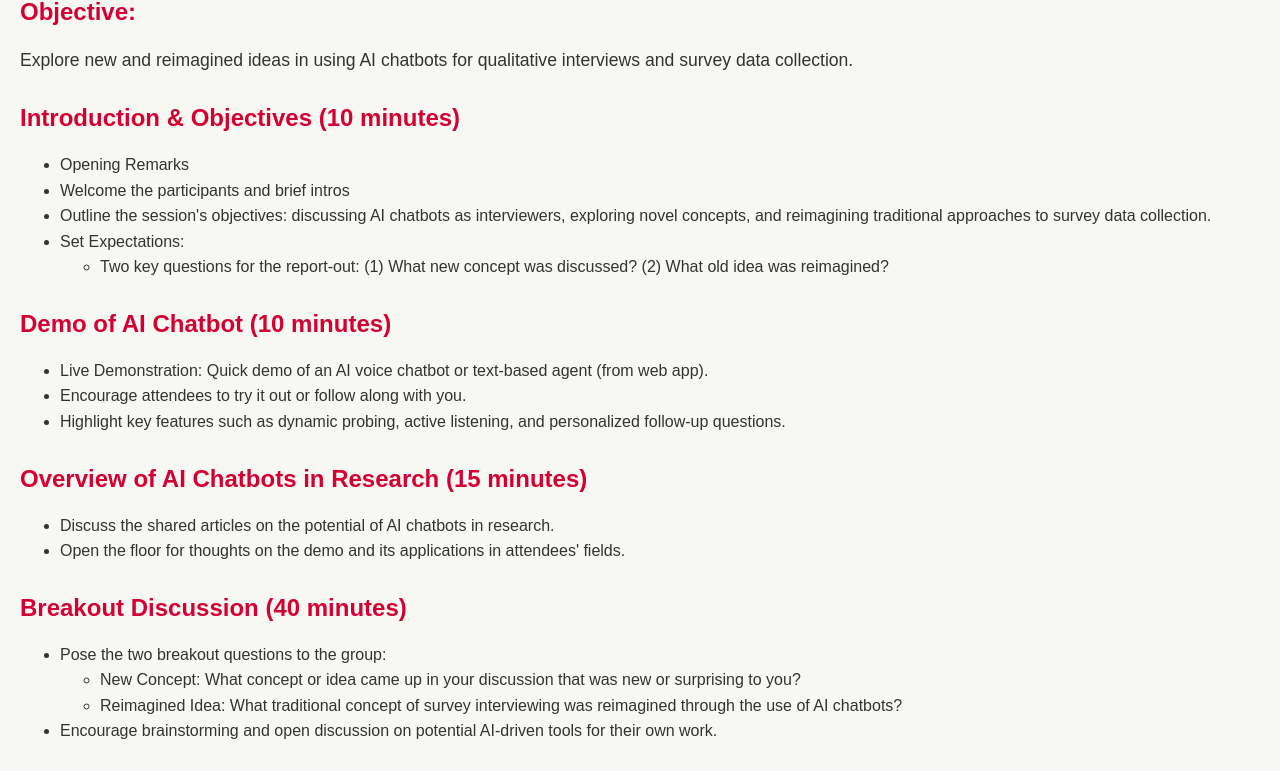
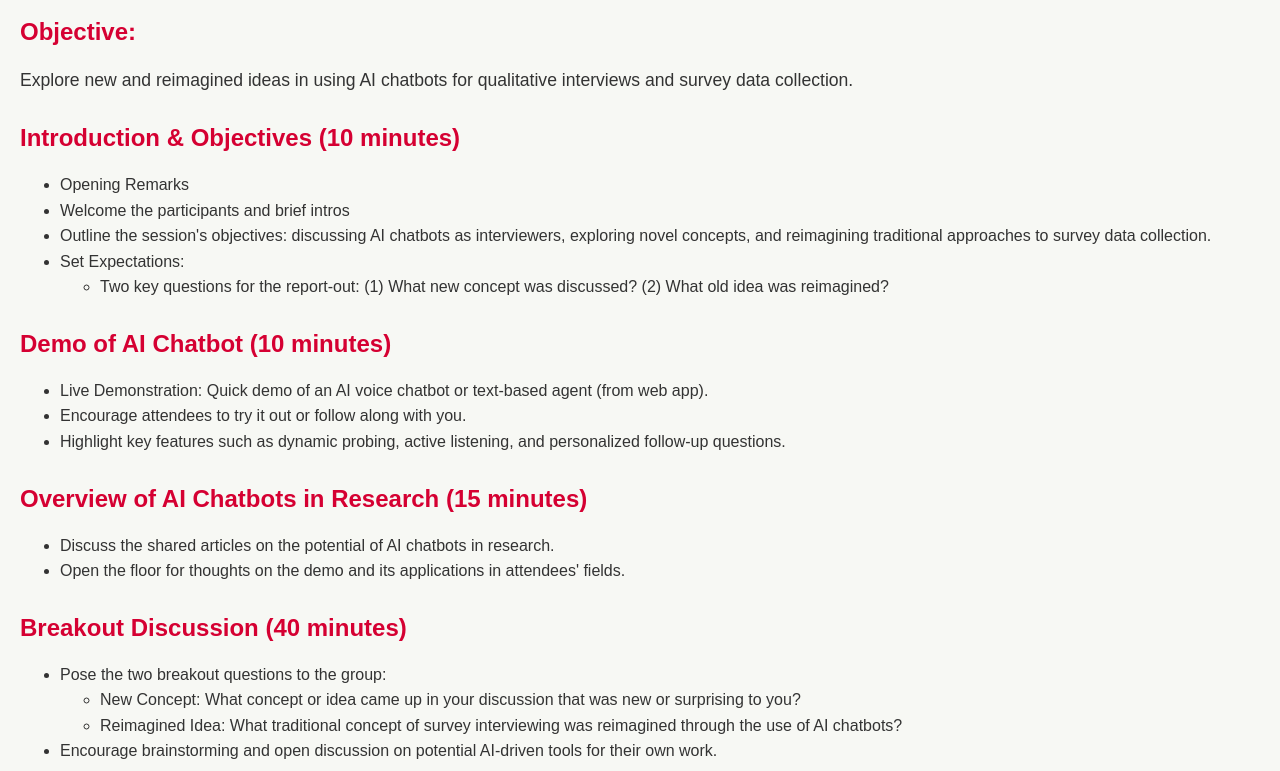
Before and after one commit to MaxMLang/umd-call-demo, a website: page public/session-plan.html in a window 1280 px wide. Shown: the part 149-920 px from the top of the page. Drawn offline with Linux system fonts and the light colour scheme.

Commit message:
make it better

```diff
--- a/public/session-plan.html
+++ b/public/session-plan.html
@@ -61,6 +61,10 @@
       .main-content {
         margin-top: 60px; /* Create space for the top bar */
       }
+
+      .main-content {
+        margin-top: 80px; /* Increased space for the top bar */
+      }
     </style>
   </head>
   <body>
```
